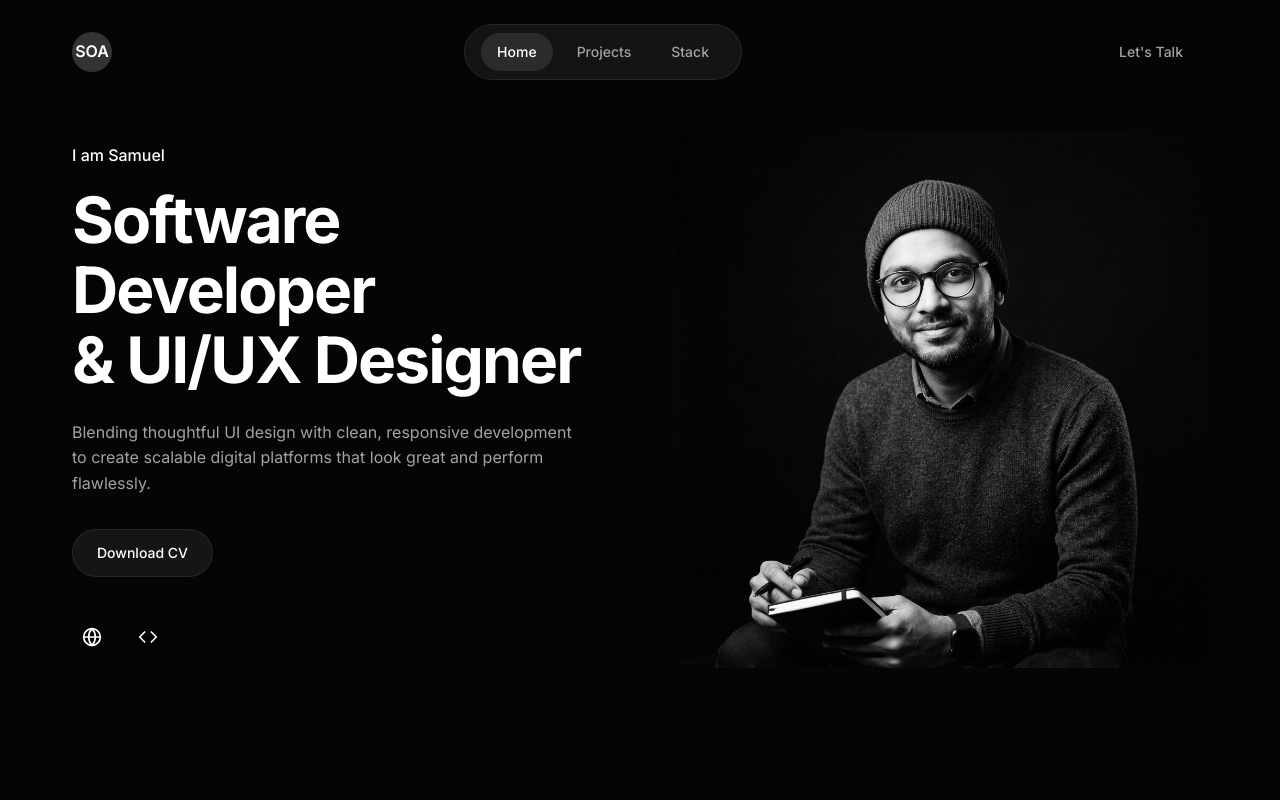
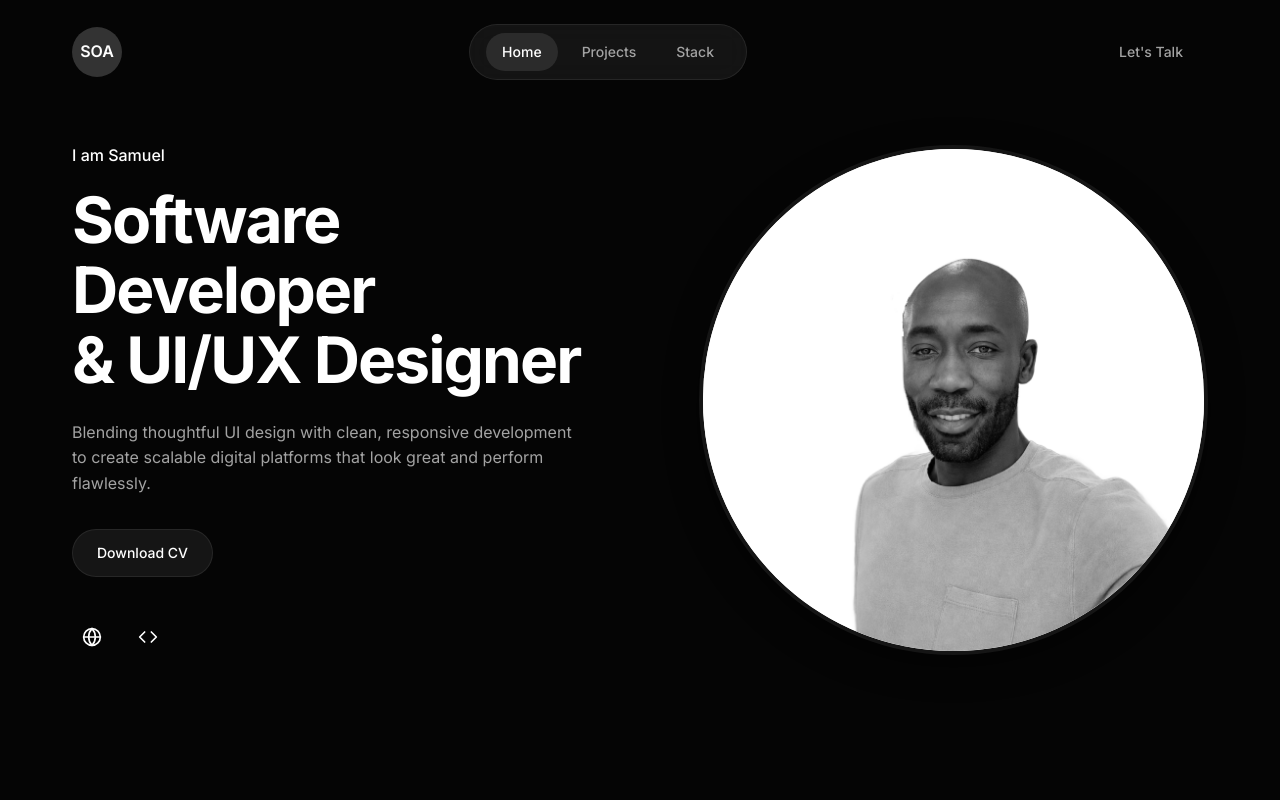
Before and after one commit to suo3/sasareport, a React (Vite) app: page / in a window 1280 px wide. Shown: the top 800 px of the page. Built offline with nearby package versions, Linux system fonts and the light colour scheme; no server answers; the database is empty.

Commit message:
feat: implement Hero and Navbar styling and add image background transparency processing script

```diff
--- a/src/components/Hero.css
+++ b/src/components/Hero.css
@@ -3,7 +3,8 @@
   display: flex;
   align-items: center;
   position: relative;
-  padding-top: 6rem; /* Account for navbar */
+  padding-top: 6rem;
+  /* Account for navbar */
 }
 
 .hero-container {
@@ -75,12 +76,17 @@
 }
 
 .hero-image {
-  max-width: 100%;
+  width: 95%;
   height: auto;
-  border-radius: 20px;
+  border-radius: 50%;
   object-fit: cover;
+  object-position: top;
+  background-color: #fff;
+  /* Blend the background */
+  border: 4px solid var(--bg-card);
+  box-shadow: 0 10px 40px -10px rgba(0, 0, 0, 0.8);
   filter: grayscale(100%);
-  transition: filter 0.3s ease;
+  transition: all 0.3s ease;
 }
 
 .hero-image:hover {
--- a/src/components/Navbar.css
+++ b/src/components/Navbar.css
@@ -20,8 +20,9 @@
 }
 
 .brand-logo {
-  width: 40px;
-  height: 40px;
+  width: 50px;
+  height: 50px;
+  padding: 5px;
   border-radius: 50%;
   background-color: #333333;
   display: flex;
@@ -58,7 +59,8 @@
   transition: all 0.2s ease;
 }
 
-.nav-link:hover, .nav-link.active {
+.nav-link:hover,
+.nav-link.active {
   color: var(--text-primary);
   background: rgba(255, 255, 255, 0.1);
 }
@@ -82,6 +84,7 @@
 
 @media (max-width: 768px) {
   .nav-pill {
-    display: none; /* Hide on mobile for now */
+    display: none;
+    /* Hide on mobile for now */
   }
 }
```
Also changed, not shown: public/avatar.png, 1 other file (tests, documents, lock files or other folders).
